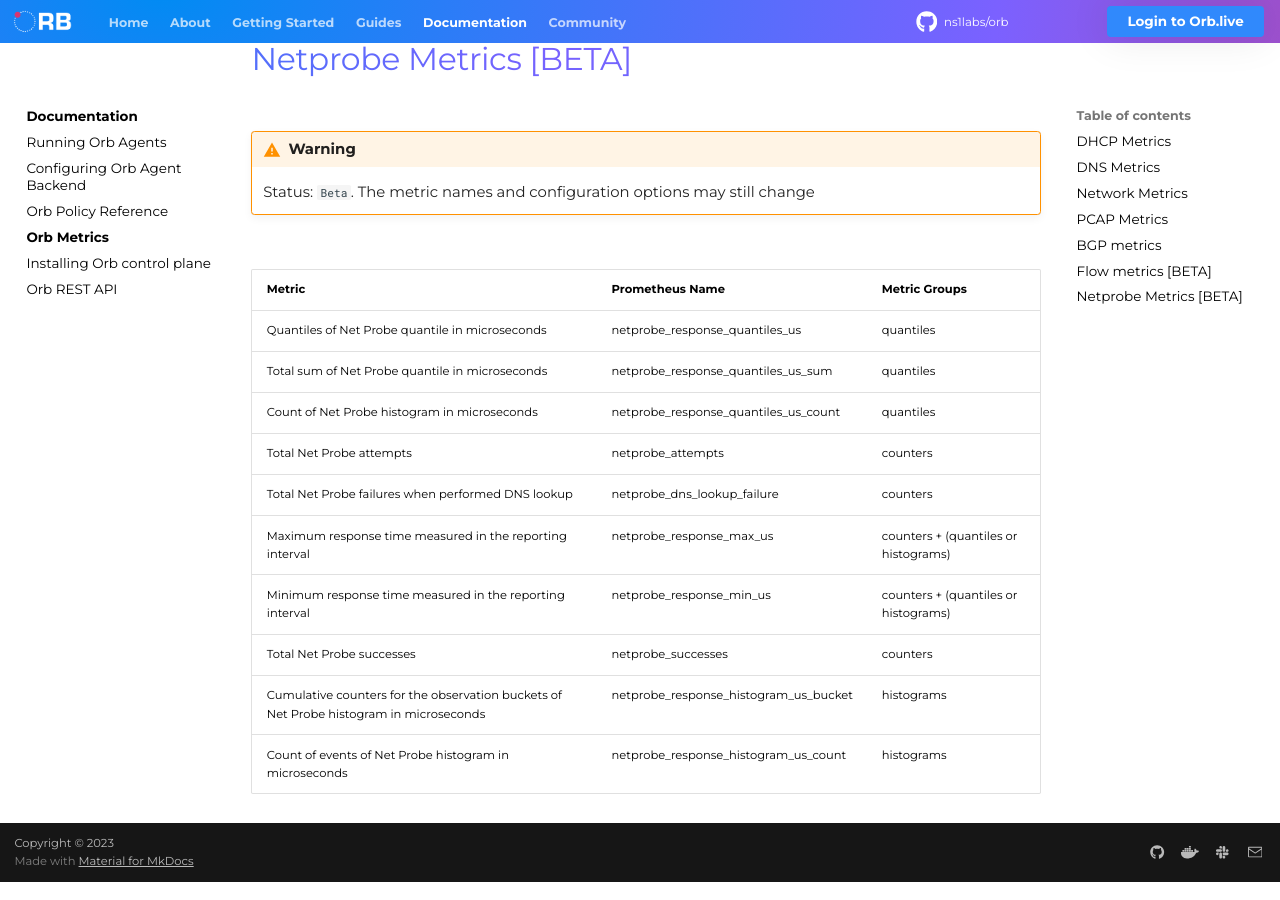
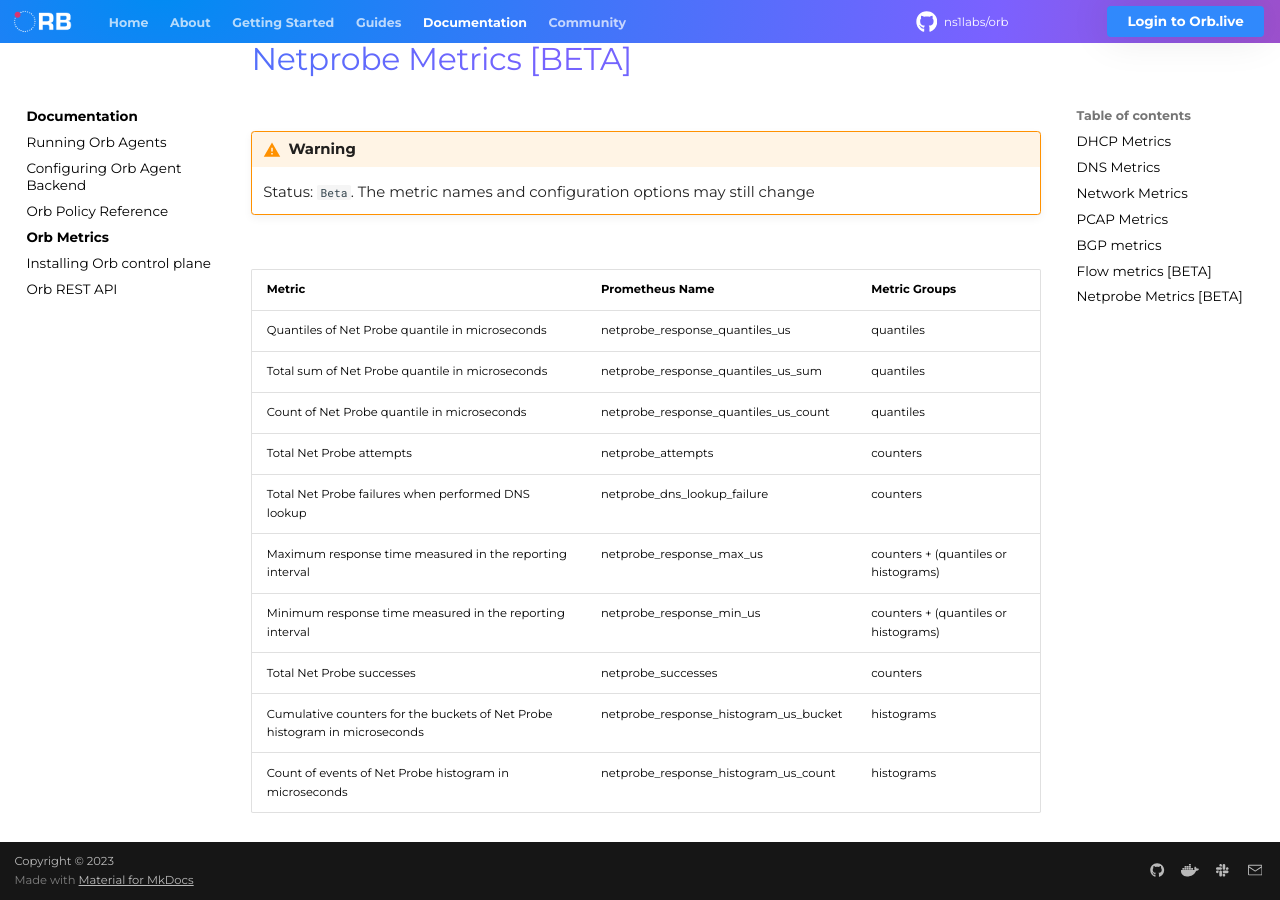
Before and after one commit to orb-community/orb-website, an MkDocs documentation site: the page built from docs/documentation/pktvisor_metrics.md, in a window 1280 px wide and 900 px high, scrolled down 10216 px. Built offline with MkDocs 1.6.1 and Material for MkDocs 9.7.7, drawn with Linux system fonts in a browser that asks for light colours; some of the changed text lies outside the part shown.

Commit message:
metrics by handler + metric groups

```diff
--- a/docs/documentation/pktvisor_metrics.md
+++ b/docs/documentation/pktvisor_metrics.md
@@ -247,15 +247,15 @@
     Status: `Beta`. The metric names and configuration options may still change
 
 
-| Metric                                                                                 | Prometheus Name                           | Metric Groups                        |
-|----------------------------------------------------------------------------------------|-------------------------------------------|--------------------------------------|
-| Quantiles of Net Probe quantile in microseconds                                        | netprobe\_response\_quantiles\_us         | quantiles                            |
-| Total sum of Net Probe quantile in microseconds                                        | netprobe\_response\_quantiles\_us\_sum    | quantiles                            |
-| Count of Net Probe histogram in microseconds                                           | netprobe\_response\_quantiles\_us\_count  | quantiles                            |
-| Total Net Probe attempts                                                               | netprobe\_attempts                        | counters                             |
-| Total Net Probe failures when performed DNS lookup                                     | netprobe\_dns\_lookup\_failure            | counters                             |
-| Maximum response time measured in the reporting interval                               | netprobe\_response\_max\_us               | counters + (quantiles or histograms) |
-| Minimum response time measured in the reporting interval                               | netprobe\_response\_min\_us               | counters + (quantiles or histograms) |
-| Total Net Probe successes                                                              | netprobe\_successes                       | counters                             |
-| Cumulative counters for the observation buckets of Net Probe histogram in microseconds | netprobe\_response\_histogram\_us\_bucket | histograms                           |
-| Count of events of Net Probe histogram in microseconds                                 | netprobe\_response\_histogram\_us\_count  | histograms                           |
+| Metric                                                                     | Prometheus Name                           | Metric Groups                        |
+|----------------------------------------------------------------------------|-------------------------------------------|--------------------------------------|
+| Quantiles of Net Probe quantile in microseconds                            | netprobe\_response\_quantiles\_us         | quantiles                            |
+| Total sum of Net Probe quantile in microseconds                            | netprobe\_response\_quantiles\_us\_sum    | quantiles                            |
+| Count of Net Probe quantile in microseconds                                | netprobe\_response\_quantiles\_us\_count  | quantiles                            |
+| Total Net Probe attempts                                                   | netprobe\_attempts                        | counters                             |
+| Total Net Probe failures when performed DNS lookup                         | netprobe\_dns\_lookup\_failure            | counters                             |
+| Maximum response time measured in the reporting interval                   | netprobe\_response\_max\_us               | counters + (quantiles or histograms) |
+| Minimum response time measured in the reporting interval                   | netprobe\_response\_min\_us               | counters + (quantiles or histograms) |
+| Total Net Probe successes                                                  | netprobe\_successes                       | counters                             |
+| Cumulative counters for the buckets of Net Probe histogram in microseconds | netprobe\_response\_histogram\_us\_bucket | histograms                           |
+| Count of events of Net Probe histogram in microseconds                     | netprobe\_response\_histogram\_us\_count  | histograms                           |
```
Also changed, not shown: other parts of docs/documentation/pktvisor_metrics.md (+1 -1 lines).
